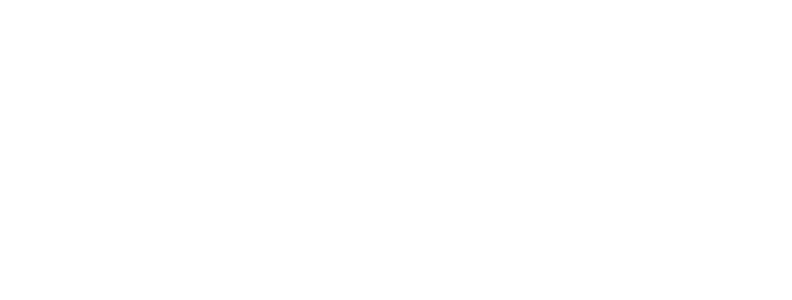
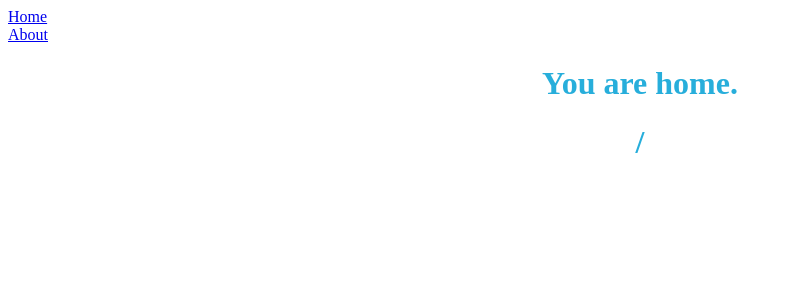
Before and after one commit to Damini70/Adding-Navigation-to-React-App---React-Router-What-is-Routing-Why-Installin---t5b7mdgxfxbj, a React app: page / in a window 1280 px wide. Shown: the top 300 px of the page, without its empty margins (0-792 px from the left). Built offline with nearby package versions, Linux system fonts and the light colour scheme.

Commit message:
Update App.js

```diff
--- a/src/components/App.js
+++ b/src/components/App.js
@@ -1,4 +1,6 @@
 import React, {Component, useState} from "react";
+import {BrowserRouter as Router,Link,Route,Routes} from "react-router-dom";
+import { useLocation } from "react-router-dom";
 import '../styles/App.css';
 
 class App extends Component {
@@ -6,7 +8,17 @@
 
         return(
             <div id="main">
-               {/* Do not remove the main div */}
+               <Router>
+        <Link to="/">Home</Link><br/>
+        <Link to="/about">About</Link><br/>
+        <Routes>
+        <Route path="/" element={<Home/>}/>
+        <Route path="/about" element={<About/>}/>
+        <Route path="/*" element={<div><h1>No match.</h1></div>}/>
+        </Routes>
+        <LocationDisplay/>
+
+        </Router>
             </div>
         )
     }
@@ -14,3 +26,36 @@
 
 
 export default App;
+
+
+class Home extends Component {
+    render() {
+
+        return(
+            <div>
+                <h1>You are home.</h1>
+            </div>
+        )
+    }
+}
+
+class About extends Component {
+    render() {
+
+        return(
+            <div>
+                 <h1>You are on the about page.</h1>
+            </div>
+        )
+    }
+}
+function LocationDisplay(){
+    const location = useLocation();
+    // console.log(location)
+
+    return (
+        <div>
+        <h1 data-testid="location-display">{location.pathname}</h1>
+        </div >
+    )
+}
```
